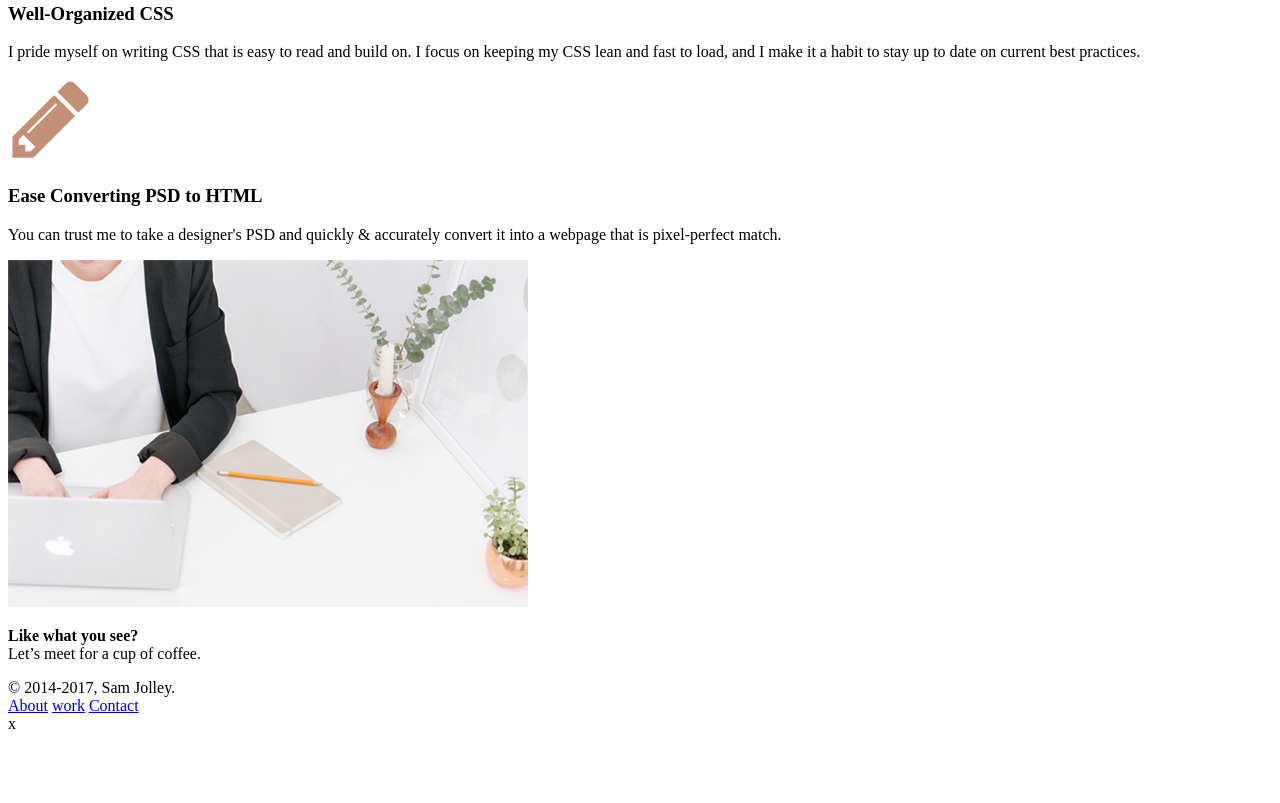
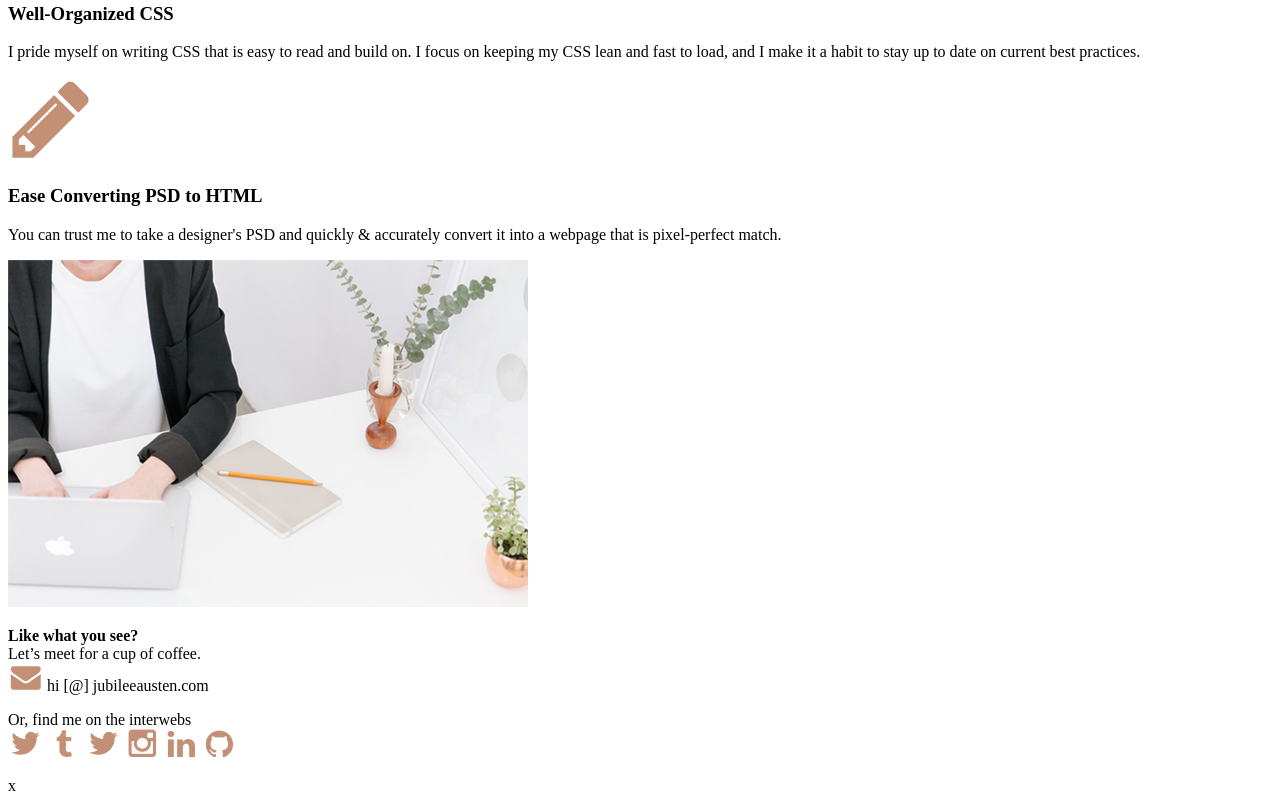
Before and after one commit to samjolley/portfolio-dev, a plain HTML site: page index.html in a window 1280 px wide. Shown: the part 1428-2231 px from the top of the page. Before the commit the page ends 2169 px from the top, so only its background shows below. Drawn offline with Linux system fonts and the light colour scheme.

Commit message:
update contact section to footer. remove original footer

```diff
--- a/index.html
+++ b/index.html
@@ -52,24 +52,24 @@
               </div>
           </div>
         </section>
-        <section id="contact">
+        <footer id="contact">
           <div class="full-width">
             <div id ="contact-img" class="one-half"><img src="img/contact.png"></div>
             <div id ="contact-info" class="one-half">
               <p><strong>Like what you see?</strong><br>
-              Let’s meet for a cup of coffee.</p>
+              Let’s meet for a cup of coffee.<br>
+              <img src="img/icon-envelope.png"> hi [@] jubileeausten.com</p>
+              <p>Or, find me on the interwebs<br>
+              <img src="img/icon-twitter.png">
+              <img src="img/icon-tumblr.png">
+              <img src="img/icon-twitter.png">
+              <img src="img/icon-instagram.png">
+              <img src="img/icon-linkedin.png">
+              <img src="img/icon-github.png"></p>
             </div>
           </div>
-        </section>
+        </footer>
       </main>
     </body>
-    <footer>
-        <div class="copywrite">&copy; 2014<script>new Date().getFullYear()>2010&&document.write("-"+new Date().getFullYear());</script>, Sam Jolley.</div>
-          <nav class="footer-nav">
-            <a href="#about">About</a>
-            <a href="work">work</a>
-            <a href="contact">Contact</a>
-          </nav>
-    </footer>
 </html>
 x
```
